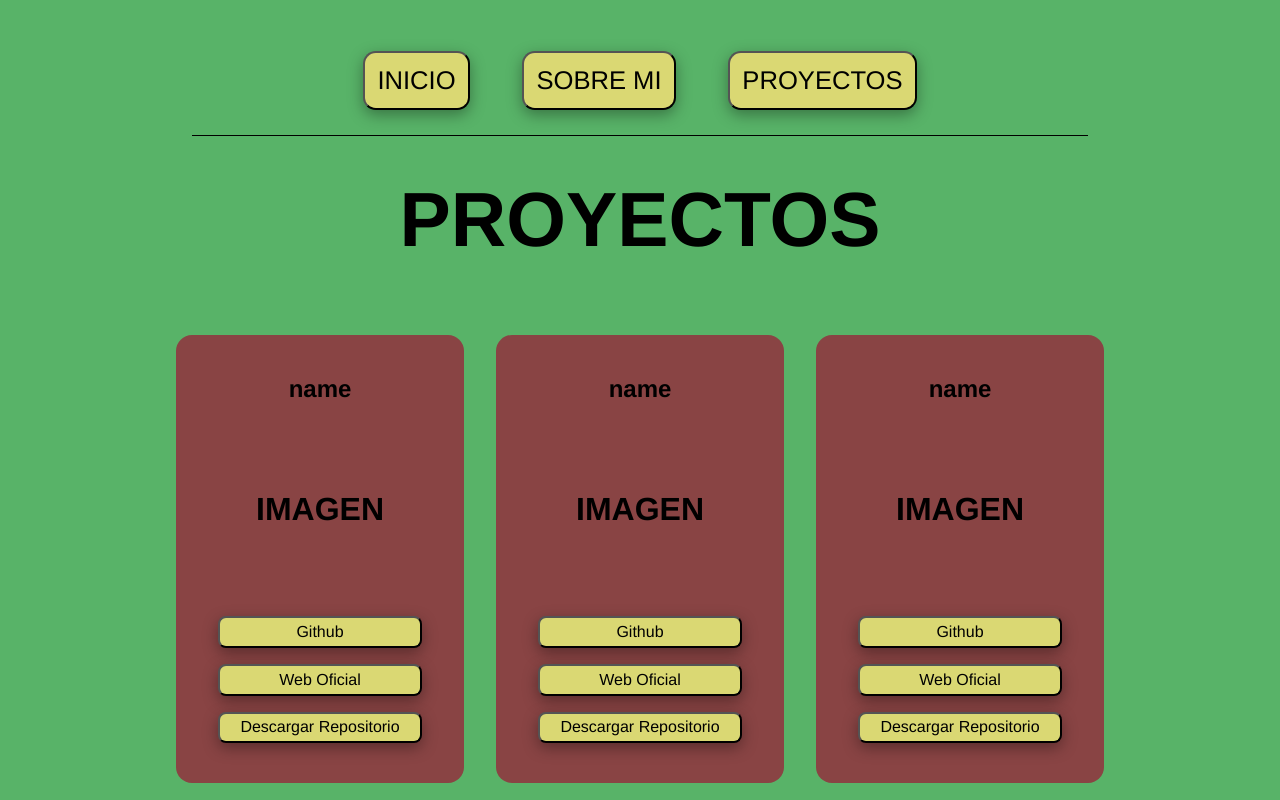
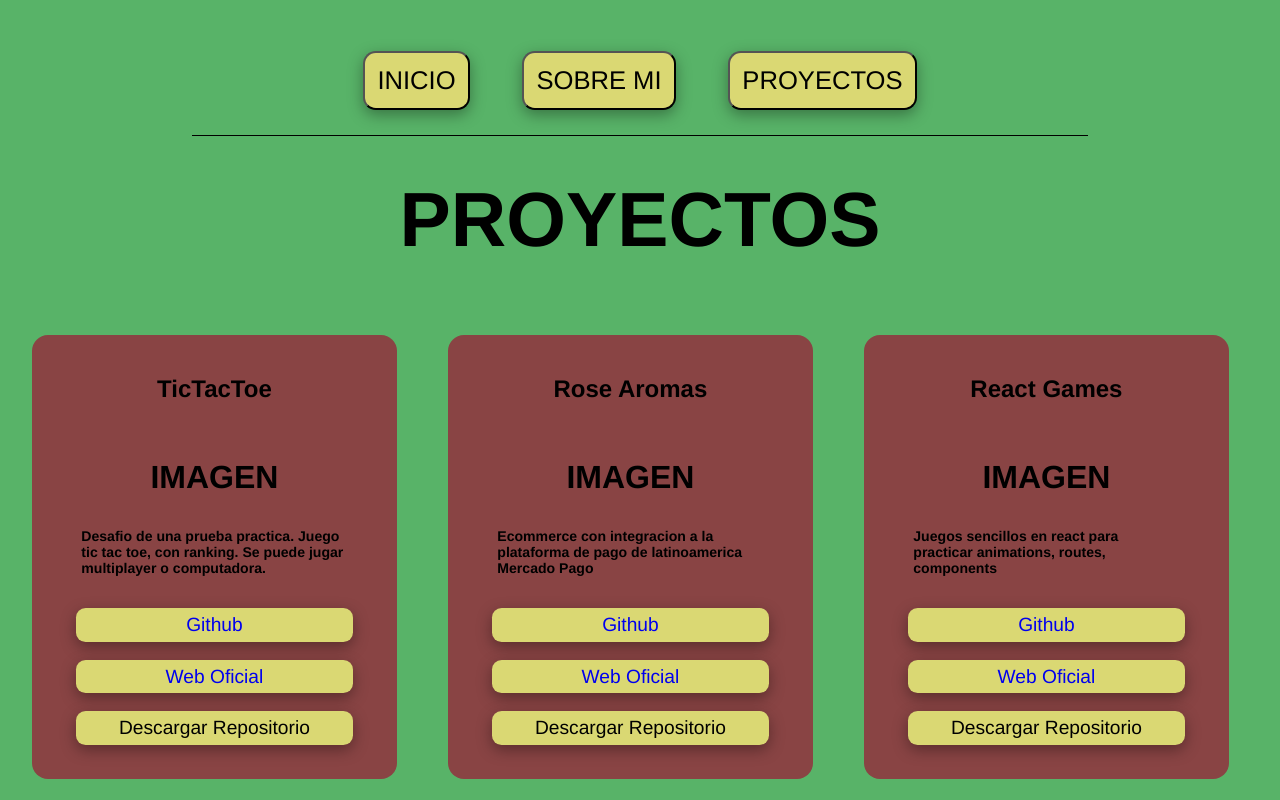
Before and after one commit to fedengarcia/federicoportfolio, a React (Create React App) app: page /Proyects in a window 1280 px wide. Shown: the top 800 px of the page. Built offline with nearby package versions, Linux system fonts and the light colour scheme.

Commit message:
Proyects

```diff
--- a/src/componentes/ProyectCard.js
+++ b/src/componentes/ProyectCard.js
@@ -1,7 +1,7 @@
 import React from 'react';
 import { useNavigate } from 'react-router-dom';
 
-const ProyectCard = ({name,repo,urlDeploy}) => {
+const ProyectCard = ({name,repo,urlDeploy,urlDownload,description}) => {
     const navigate = useNavigate();
 
     const handleNav = (route) => {
@@ -15,10 +15,11 @@ const ProyectCard = ({name,repo,urlDeploy}) => {
 
             <h3>IMAGEN</h3>
 
+            <h4>{description}</h4>
             <div className='card-actions'>
-                <button onClick={() => handleNav(repo)}>Github</button>
-                <button onClick={() => handleNav(urlDeploy)}>Web Oficial</button>
-                <button onClick={() => handleNav("proyect.download")}>Descargar Repositorio</button>
+                <a href={repo}>Github</a>
+                <a href={urlDeploy}>Web Oficial</a>
+                <a download={urlDownload}>Descargar Repositorio</a>
             </div>
         </div>
     );
--- a/src/componentes/Proyects.js
+++ b/src/componentes/Proyects.js
@@ -23,13 +23,14 @@ const Proyects = () => {
         <Navbar/>
         <div className="proyects-container">
             <TitlePage title={"PROYECTOS"}/>
+
             <div>
-                <ProyectCard name={"name"} repo={"proyect"} urlDeploy={"url"}/>
-                <ProyectCard name={"name"} repo={"proyect"} urlDeploy={"url"}/>
-                <ProyectCard name={"name"} repo={"proyect"} urlDeploy={"url"}/>
-                <ProyectCard name={"name"} repo={"proyect"} urlDeploy={"url"}/>
-                <ProyectCard name={"name"} repo={"proyect"} urlDeploy={"url"}/>
-                <ProyectCard name={"name"} repo={"proyect"} urlDeploy={"url"}/>
+                <ProyectCard name={"TicTacToe"} repo={"https://github.com/fedengarcia/tictactoe-react"} urlDeploy={"url"} description={"Desafio de una prueba practica. Juego tic tac toe, con ranking. Se puede jugar multiplayer o computadora."}/>
+                <ProyectCard name={"Rose Aromas"} repo={"https://github.com/fedengarcia/ecommerce-rosearomas"} urlDeploy={"https://www.rosearomas.com.ar"} description={"Ecommerce con integracion a la plataforma de pago de latinoamerica Mercado Pago"}/>
+                <ProyectCard name={"React Games"} repo={"https://github.com/fedengarcia/reactGames.git"} urlDeploy={"url"} description={"Juegos sencillos en react para practicar animations, routes, components"}/>
+                <ProyectCard name={"Web3 Dashboard"} repo={"https://github.com/fedengarcia/web3-dashboard"} urlDeploy={"url"} description={"Dashboard web3. Te puedes conectar mediante una wallet, ver tus transacciones, NFT, balances y mas."}/>
+                <ProyectCard name={"Ecommerce Shoes"} repo={"https://github.com/fedengarcia/e-commerce"} urlDeploy={"url"} description={"Ecommerce realizado en el curso de Coder House. No cuenta con integracion a plataforma de pago."}/>
+
 
             </div>
 
--- a/src/styles/_imports.scss
+++ b/src/styles/_imports.scss
@@ -9,3 +9,4 @@
 
 // Media query
 @import './mediaquery/mediaHomepage';
+@import './mediaquery/mediaProyects';
--- a/src/styles/componentes/_proyectcard.scss
+++ b/src/styles/componentes/_proyectcard.scss
@@ -9,14 +9,24 @@
     flex-direction: row;
     padding: 1em;
 
+
+    &:hover{
+
+    }
+
+
     h2{
         margin:1em
     }
 
     h3{
+        font-size: 2em;
+        padding: 1em;
+    }
 
-        font-size: 2em;
-        padding: 2em;
+    h4{
+        width: 80%;
+        font-size: 1.1vw;
     }
 
     .card-actions{
@@ -25,10 +35,36 @@
         align-items: center;
         flex-direction: column;
 
-        button{
-            font-size: 1em;
-            margin: 0.5em;
+
+        a{
             width: 80%;
+            display: block;
+            background-color: #dad873;
+            margin: 2vh;
+            margin-bottom: 0.1em;
+            font-size: 1.5vw;
+            cursor: pointer;
+            border-radius: 0.5em;
+            padding: 0.3em;
+            text-align: center;
+            box-shadow: rgba(0, 0, 0, 0.35) 0px 5px 15px;
+            transition: all 0.3s ease;
+            text-decoration: none !important;
+
+
+            &:visited {
+                color: black !important;
+              }
+
+            &:active{
+                transform: translateY(2px);
+                box-shadow: none;
+            }
+
+            &:hover{
+                background-color: #efeeb4;
+            }
+
         }
     }
 }
--- a/src/styles/componentes/_proyects.scss
+++ b/src/styles/componentes/_proyects.scss
@@ -2,7 +2,7 @@
     width: 100%;
     min-height: 81.8vh;
     display: flex;
-    justify-content: flex-start;
+    justify-content: center;
     align-items: center;
     flex-direction: row;
     flex-wrap: wrap;
--- /dev/null
+++ b/src/styles/mediaquery/_mediaProyects.scss
@@ -0,0 +1,17 @@
+@media (max-width:800px){
+    .proyects-container{
+        div{
+            grid-template-columns: repeat(2,auto);
+        }
+    }
+}
+
+
+
+@media (max-width:600px){
+    .proyects-container{
+        div{
+            grid-template-columns: repeat(1,auto);
+        }
+    }
+}
```
Also changed, not shown: src/img/rosearomas.jpg (added), src/img/tictactoereact.jpg (added).
